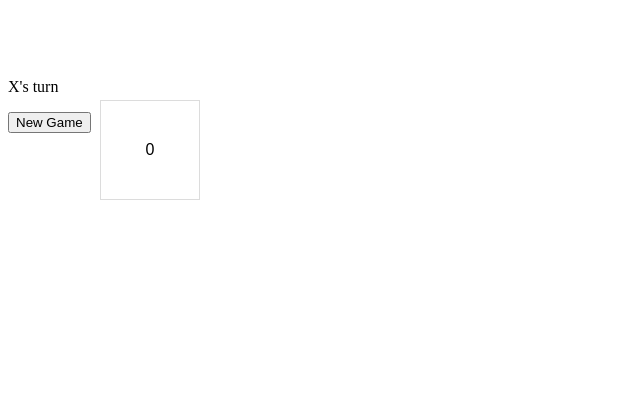
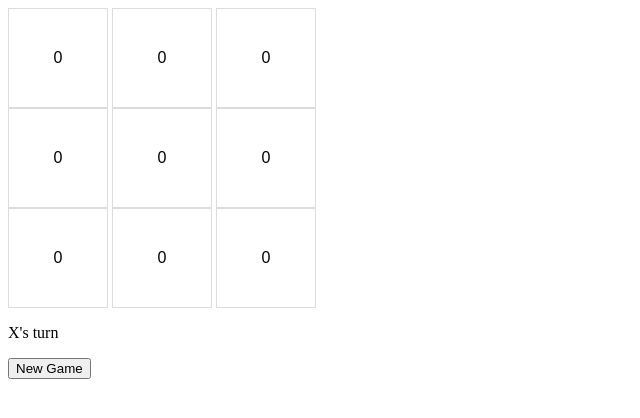
Before and after one commit to BestNameYet/TicTacToe, a plain HTML site: page index.html in a window 1280 px wide. Shown: the whole page, without its empty margins (0-640 px from the left). Drawn offline with Linux system fonts and the light colour scheme.

Commit message:
Update index.html

```diff
--- a/index.html
+++ b/index.html
@@ -16,9 +16,6 @@
         width:100px;
         text-decoration:none;
         text-align: center;
-        position: fixed;
-        top: 100px;
-        left: 100px;
         margin:0 auto;
       }
       .myButton:hover {
```
